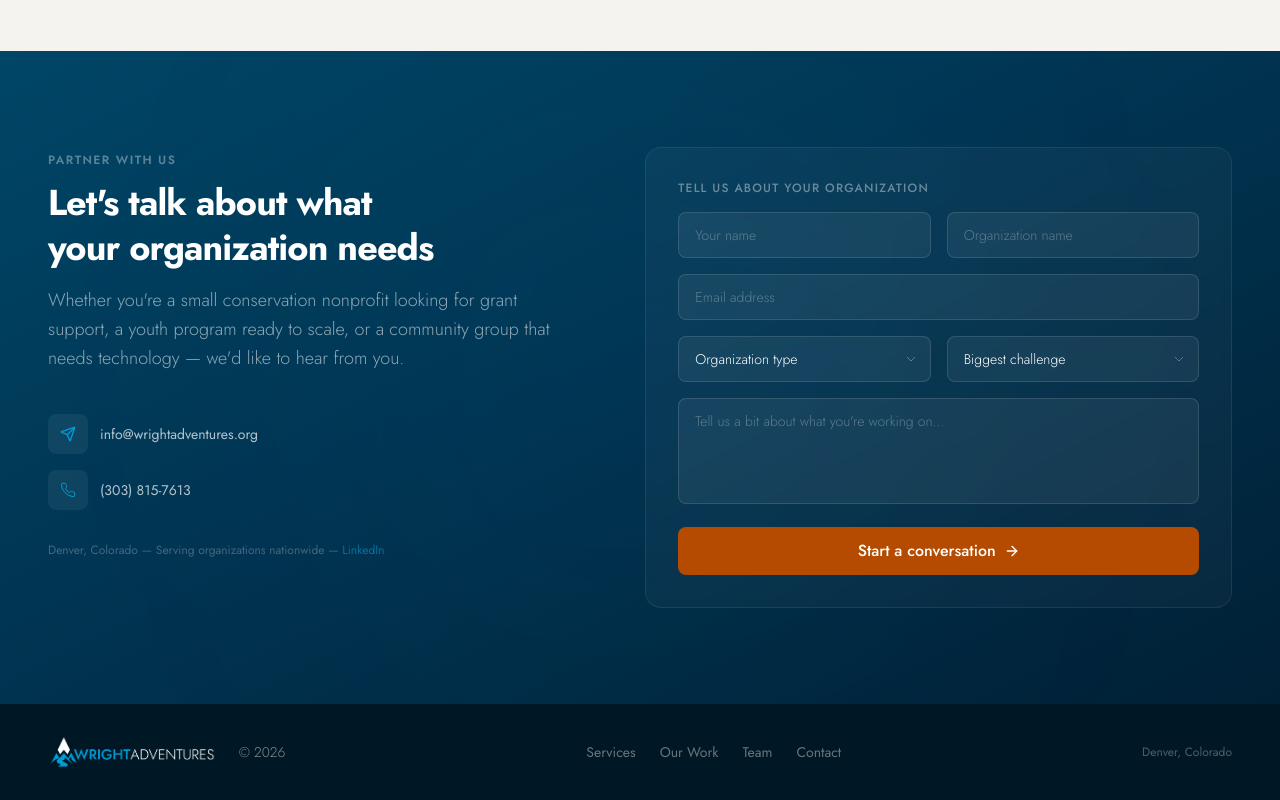
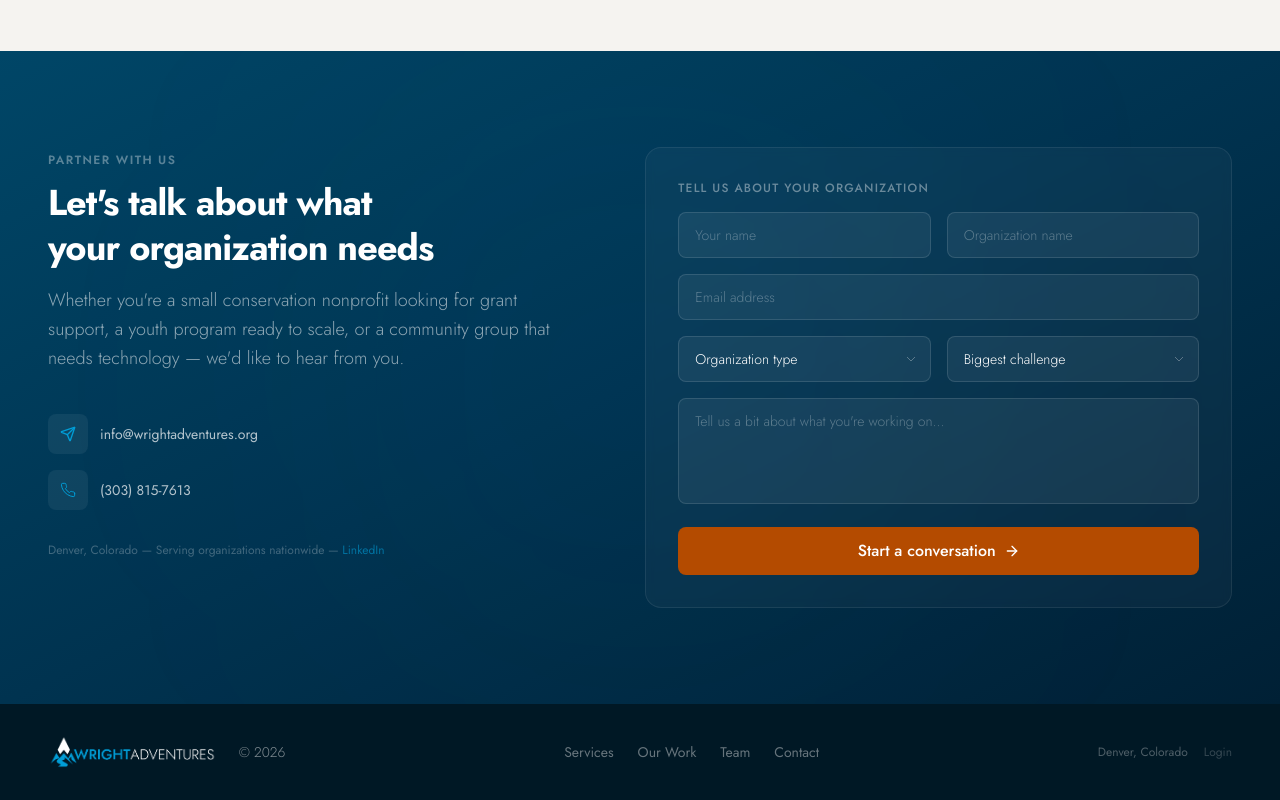
Before and after one commit to bwright77/wright-adventures, a React (Vite) app: page / in a window 1280 px wide. Shown: the part 4580-5380 px from the top of the page. Built offline with nearby package versions, Linux system fonts and the light colour scheme; no server answers.

Commit message:
Add login link to footer

```diff
--- a/src/components/Footer.tsx
+++ b/src/components/Footer.tsx
@@ -1,3 +1,4 @@
+import { Link } from 'react-router-dom'
 import { BRAND } from '../data/siteData'
 import { Logo } from './Logo'
 
@@ -32,7 +33,12 @@ export function Footer() {
           ))}
         </ul>
 
-        <div className="text-white/30 text-xs">{BRAND.location}</div>
+        <div className="flex items-center gap-4">
+          <div className="text-white/30 text-xs">{BRAND.location}</div>
+          <Link to="/login" className="text-white/20 text-xs hover:text-white/40 transition-colors">
+            Login
+          </Link>
+        </div>
       </div>
     </footer>
   )
```
